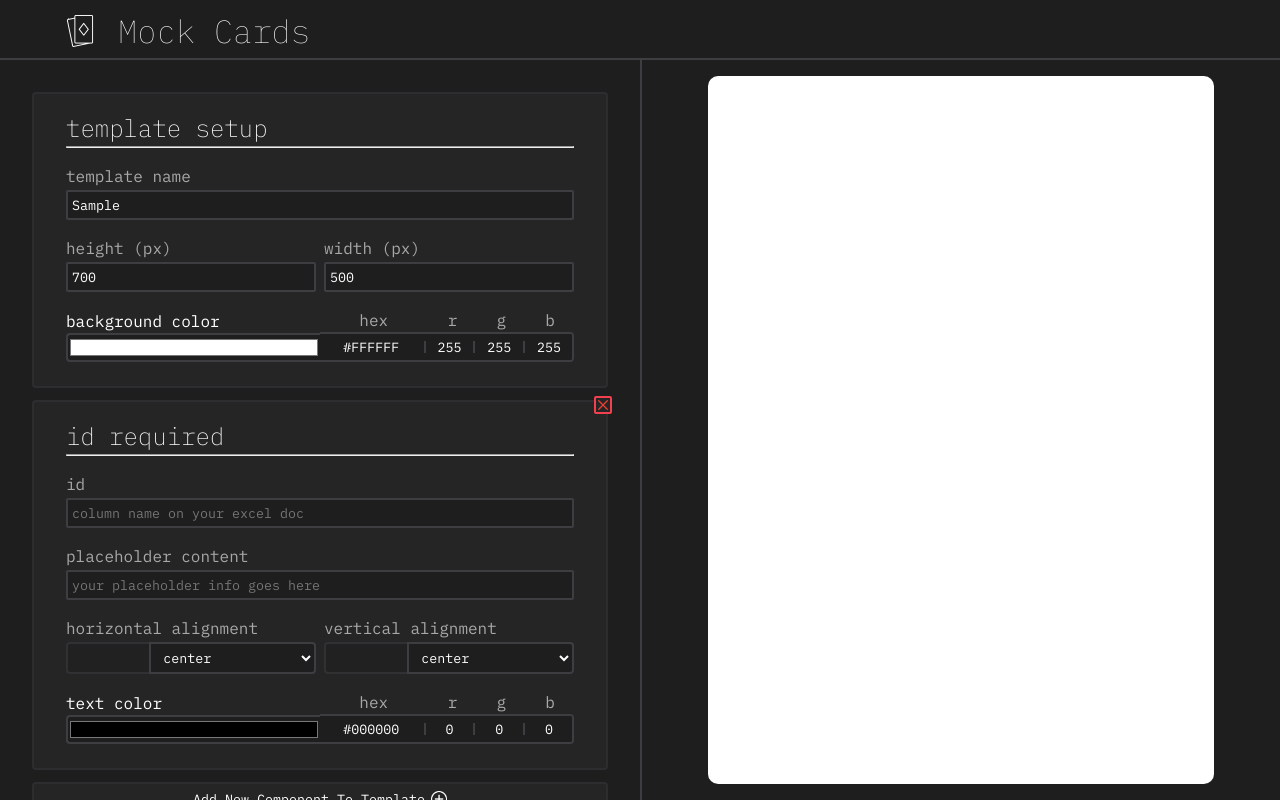
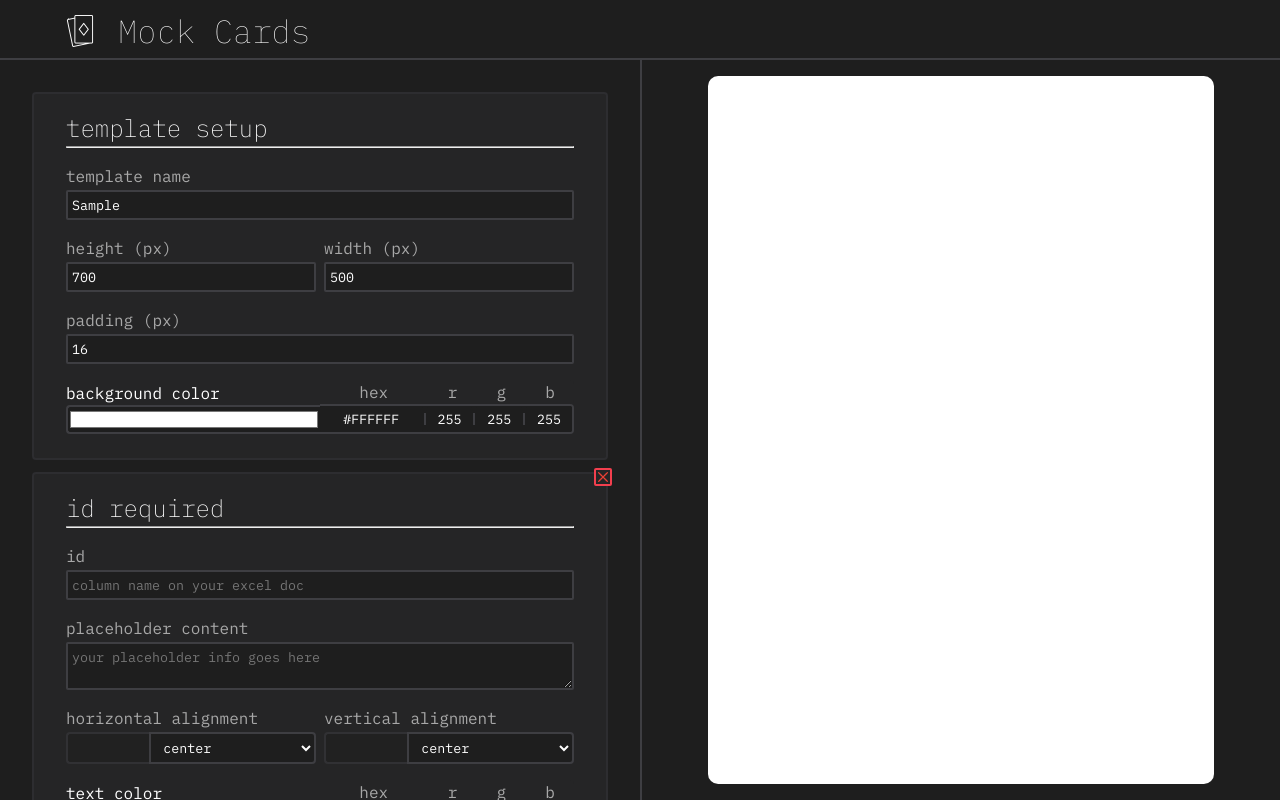
Before and after one commit to jubbers/card-mocks, a React (Vite) app: page / in a window 1280 px wide. Both pictures are taken after typing "Sample" into the empty fields and a click on the button "Add New Component To Template". Built offline with nearby package versions, Linux system fonts and the light colour scheme.

Commit message:
feat: Adding text wrapping in-canvas to textarea components

```diff
--- a/src/components/Controls/Atoms/ControlStyles.ts
+++ b/src/components/Controls/Atoms/ControlStyles.ts
@@ -14,6 +14,22 @@ const ControlForm = styled.form`
 `;
 
 const ControlInput = styled.input`
+  width: 100%;
+  padding: 4px;
+  margin-top: 2px;
+  border-radius: 2px;
+
+  background-color: #1E1E1E;
+  border: 2px solid #3E3E42;
+  color: #FFF;
+  transition: 0.2s;
+
+  &:disabled {
+    opacity: 50%;
+  }
+`
+
+const ControlTextArea = styled.textarea`
   width: 100%;
   padding: 4px;
   margin-top: 2px;
@@ -70,6 +86,7 @@ export {
   ControlForm,
   ControlInput,
   ControlPair,
+  ControlTextArea,
   SideBySideNumbers,
   SideBySideAlignment,
 }
--- a/src/components/Controls/Atoms/ControlText.tsx
+++ b/src/components/Controls/Atoms/ControlText.tsx
@@ -1,36 +1,51 @@
 import * as React from 'react';
-import styled from 'styled-components';
-import { v4 as uuidv4 } from 'uuid';
 import { ControlInput, ControlPair } from '~components/Controls/Atoms';
+import { ControlTextArea } from './ControlStyles';
 
 interface ControlTextProps {
+  content: string;
+  disabled?: boolean;
   id: string;
-  content: string;
   label?: string;
   placeholder?: string;
-  disabled?: boolean;
+  textArea?: boolean;
   update: (content: string) => void;
 }
 
-const ControlText = ({id, label, placeholder, disabled, content, update}: ControlTextProps) => {
-  const invalidInputRegex = /[^a-zA-Z0-9_ ]/g;
+const ControlText = ({ content, disabled, id, label, placeholder, textArea, update}: ControlTextProps) => {
+  const invalidInputRegex = /[^a-zA-Z0-9_\r\n ]/g;
+  const invalidTextAreaRegex = /[^a-zA-Z0-9_\f ]/g;
 
-  const uniqueId = `${id}_${uuidv4()}`;
-  const onChange = (e: React.FormEvent<HTMLInputElement>) => {
+  const textInputOnChange = (e: React.FormEvent<HTMLInputElement>) => {
+    const validatedString = e.currentTarget.value.replace(invalidInputRegex, '');
+    update(validatedString);
+  }
+
+  const textAreaOnChange = (e: React.FormEvent<HTMLTextAreaElement>) => {
     const validatedString = e.currentTarget.value.replace(invalidInputRegex, '');
     update(validatedString);
   }
 
   return (
     <ControlPair>
-      { label && <label htmlFor={uniqueId}>{label}</label> }
-      <ControlInput
-        type='text'
-        id={uniqueId}
-        value={content}
-        onChange={onChange}
-        disabled={disabled === undefined ? false : disabled /* weird but allows undefined or T/F 🤷 */ }
-        placeholder={placeholder || 'text goes here'} />
+      { label && <label htmlFor={id}>{label}</label> }
+      {
+        textArea
+        ? <ControlTextArea
+            id={id}
+            value={content}
+            onChange={textAreaOnChange}
+            disabled={disabled === undefined ? false : disabled }
+            placeholder={placeholder || 'text goes here'} />
+        : <ControlInput
+            type='text'
+            id={id}
+            value={content}
+            onChange={textInputOnChange}
+            disabled={disabled === undefined ? false : disabled }
+            placeholder={placeholder || 'text goes here'} />
+      }
+
     </ControlPair>
   )
 }
--- a/src/components/Controls/ControlSetup.tsx
+++ b/src/components/Controls/ControlSetup.tsx
@@ -7,27 +7,16 @@ import {
   ControlNumber
 } from '~components/Controls/Atoms';
 import ControlColor from '~components/Controls/Molecules/ControlColor';
-import ControlDoubleNumber from './Molecules/ControlDoubleNumber';
 import { SideBySideNumbers } from './Atoms/ControlStyles';
 
 interface SetupProps extends FormProps {};
 
 const Setup = ({cardForm, setForm}: SetupProps) => {
-  const updateTemplateName = (setName: string) => {
-    setForm({ ...cardForm, templateName: setName });
-  }
-
-  const updateHeight = (height: number) => {
-    setForm({ ...cardForm, height });
-  }
-
-  const updateWidth = (width: number) => {
-    setForm({ ...cardForm, width });
-  }
-
-  const updateBgColor = (color: HexColor) => {
-    setForm({ ...cardForm, backgroundColor: color });
-  }
+  const updateTemplateName = (templateName: string) => setForm({ ...cardForm, templateName });
+  const updateHeight = (height: number) => setForm({ ...cardForm, height });
+  const updateWidth = (width: number) => setForm({ ...cardForm, width });
+  const updatePadding = (padding: number) => setForm({ ...cardForm, padding });
+  const updateBgColor = (backgroundColor: HexColor) => setForm({ ...cardForm, backgroundColor });
 
   return (
     <ControlForm>
@@ -53,6 +42,12 @@ const Setup = ({cardForm, setForm}: SetupProps) => {
           update={updateWidth} />
       </SideBySideNumbers>
 
+      <ControlNumber
+        id={'padding'}
+        label={'padding (px)'}
+        value={cardForm.padding}
+        update={updatePadding} />
+
       <ControlColor
         id='bgColor'
         label='background color'
--- a/src/components/Controls/ControlTemplate.tsx
+++ b/src/components/Controls/ControlTemplate.tsx
@@ -63,8 +63,8 @@ const ComponentControl = ({cardForm, setForm, index, component, removable: remov
         id={`component_${index}_content`}
         label='placeholder content'
         placeholder='your placeholder info goes here'
+        textArea={true}
         update={updateContent} />
-
 
       <SideBySideAlignment>
         <ControlAlignment
--- a/src/draw/Helpers.ts
+++ b/src/draw/Helpers.ts
@@ -86,9 +86,33 @@ const SetFontOptions = (component: CardComponent, ctx: CanvasRenderingContext2D,
   ctx.fillStyle = component.textColor;
 }
 
+/** Text writing */
+const SplitTextToWrap = (text: string, paddedCardWidth: number, ctx: CanvasRenderingContext2D): string[]=> {
+  const words = text.split(' ');
+  let currentRow: string[] = [];
+  let completedRows: string[] = []
+
+  words.forEach(word => {
+    currentRow.push(word);
+    console.log(`Adding word to current:\n${currentRow}`)
+
+    if (ctx.measureText(currentRow.join(' ')).width > paddedCardWidth) {
+      console.log(`Overflow detected, rolling back and resetting current...`);
+      console.log(currentRow)
+      currentRow.pop();
+      completedRows.push(...currentRow.join(' ').split('\n'));
+      currentRow = [word];
+    }
+  })
+
+  completedRows.push(...currentRow.join(' ').split('\n'))
+  return completedRows;
+}
+
 export {
   CenterAbout,
   CalculateAbsolutePositionX,
   CalculateAbsolutePositionY,
   SetFontOptions,
+  SplitTextToWrap,
 }
--- a/src/draw/Subfunctions.ts
+++ b/src/draw/Subfunctions.ts
@@ -1,6 +1,7 @@
 import { CardComponent, CardForm, Rect, Vector2D } from "~types";
 import {
   SetFontOptions,
+  SplitTextToWrap,
   CalculateAbsolutePositionX,
   CalculateAbsolutePositionY,
   CenterAbout
@@ -39,16 +40,25 @@ const DrawTemplatePlaceholders = (form: CardForm, ctx: CanvasRenderingContext2D,
   const center: Vector2D = { x: clientWidth/2, y: clientHeight/2 };
   const cardRect: Rect = CenterAbout(scaledCardDimensions, center);
   const scalar: number = scaledCardDimensions.x / form.width;
+  const paddedCardWidth: number = cardRect.width - (2 * form.padding);
 
   form.components.forEach((component: CardComponent) => {
     ctx.save();
     const { content, horizontal, vertical } = component;
+    SetFontOptions(component, ctx, scalar);
+
     const xPos = CalculateAbsolutePositionX(horizontal, ctx, cardRect);
     const yPos = CalculateAbsolutePositionY(vertical, ctx, cardRect);
+    const fontMetrics = ctx.measureText('Zoo Wee Mama'); // arbitrary text, may as well giggle
+    const lineHeight = fontMetrics.fontBoundingBoxAscent + fontMetrics.fontBoundingBoxDescent
 
-    SetFontOptions(component, ctx, scalar);
+    SplitTextToWrap(content, paddedCardWidth, ctx).forEach((line, i) => {
+      console.log(`Writing line [${line}] at position [${xPos},${yPos + (i * lineHeight)}]`)
+      ctx.fillText(line, xPos, yPos + (i * lineHeight))
+    });
 
-    ctx.fillText(content, xPos, yPos);
+
+    // ctx.fillText(content, xPos, yPos);
     ctx.restore();
   })
 }
--- a/src/types.d.ts
+++ b/src/types.d.ts
@@ -1,10 +1,10 @@
 export type HexColor = `#${string}`;
 
 export interface CardForm {
+  templateName: string;
   height: number;
   width: number;
-  templateName: string;
-  padding: IntPercent;
+  padding: number;
   backgroundColor: HexColor;
 
   components: CardComponent[];
```
